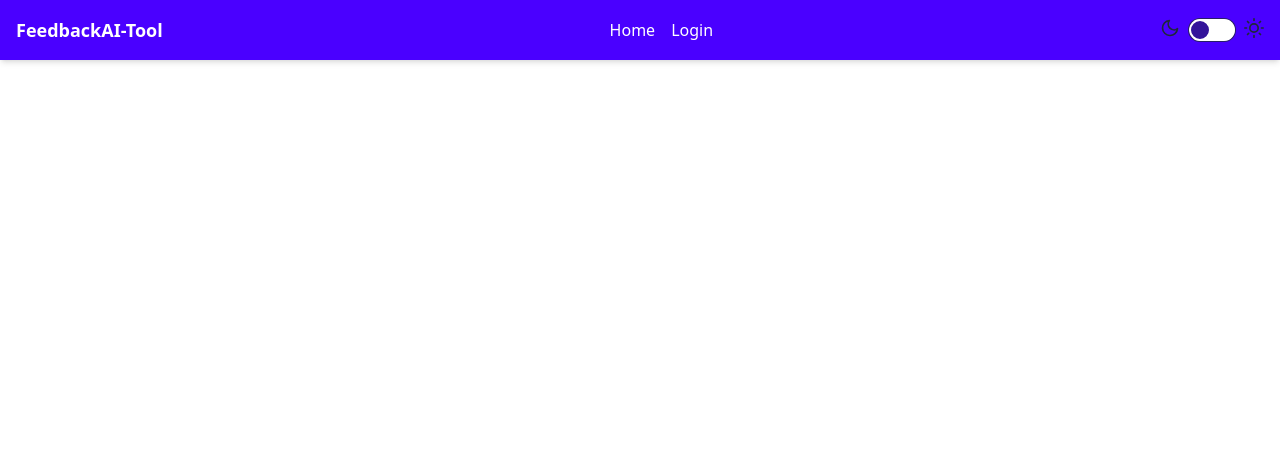
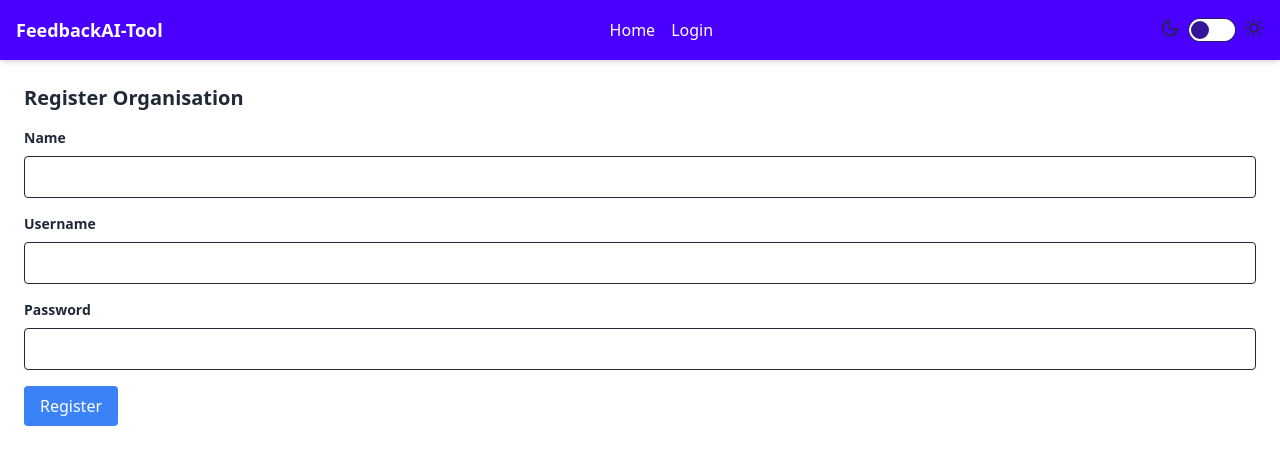
Before and after one commit to afstudeerprojecten/FeedbackAI-Tool, a React (Vite) app: page /FeedbackAI-Tool/registerorg in a window 1280 px wide. Shown: the top 464 px of the page. Built offline with nearby package versions, Linux system fonts and the light colour scheme.

Commit message:
Added organisation creation components + connection to backend to create org

```diff
--- a/package.json
+++ b/package.json
@@ -11,6 +11,7 @@
   },
   "dependencies": {
     "autoprefixer": "^10.4.18",
+    "axios": "^1.6.8",
     "daisyui": "^4.7.3",
     "react": "^18.2.0",
     "react-dom": "^18.2.0",
--- a/src/App.tsx
+++ b/src/App.tsx
@@ -7,6 +7,7 @@ import FormPage from './pages/FormPage';
 import RegisterUserForm from './components/RegisterUserForm';
 import CourseRegistrationPage from './pages/CourseRegistrationPage';
 import LoginPage from './pages/LoginPage';
+import RegisterOrganisationPage from './pages/RegisterOrganisationPage';
 
 const App: React.FC = () => {
   return (
@@ -18,6 +19,7 @@ const App: React.FC = () => {
         <Route path="/assignment" element={<FormPage />} />
         <Route path="/registeruser" element={<RegisterUserForm />} />
         <Route path="/registercourse" element={<CourseRegistrationPage />} />
+        <Route path="/registerorg" element={<RegisterOrganisationPage />} />
         <Route path="/login" element={<LoginPage />} />
         {/* Add more routes as needed */}
       </Routes>
--- a/src/components/Navbar.tsx
+++ b/src/components/Navbar.tsx
@@ -35,6 +35,7 @@ const Navbar: React.FC = () => {
                             <Link to="/chat" className="text-white hover:text-primary-light transition-colors duration-200">Student Submission</Link>
                             <Link to="/assignment" className="text-white hover:text-primary-light transition-colors duration-200">Create Assignment</Link>
                             <Link to="/registeruser" className="text-white hover:text-primary-light transition-colors duration-200">Register User</Link>
+                            <Link to="/registerorg" className="text-white hover:text-primary-light transition-colors duration-200">Register Organisation</Link>
                             <Link to="/registercourse" className="text-white hover:text-primary-light transition-colors duration-200">Register Course</Link>
                         </>
                     )}
--- /dev/null
+++ b/src/components/RegisterOrganisation.tsx
@@ -0,0 +1,95 @@
+import React, { useState } from 'react';
+import { registerOrganisation } from '../services/organisationService';
+
+const RegisterOrganisation: React.FC = () => {
+  const [formData, setFormData] = useState({
+    name: '',
+    username: '',
+    password: '',
+  });
+  const [loading, setLoading] = useState(false);
+  const [error, setError] = useState<string | null>(null);
+  const [success, setSuccess] = useState(false);
+
+  const handleChange = (e: React.ChangeEvent<HTMLInputElement>) => {
+    const { name, value } = e.target;
+    setFormData(prevState => ({ ...prevState, [name]: value }));
+  };
+
+  const handleSubmit = async (e: React.FormEvent<HTMLFormElement>) => {
+    e.preventDefault();
+    setError(null);
+    setLoading(true);
+    try {
+      await registerOrganisation(formData);
+      setSuccess(true);
+    } catch (error: any) {
+      setError(error);
+    } finally {
+      setLoading(false);
+    }
+  };
+
+  return (
+    <div className="p-6">
+      <h2 className="text-xl font-bold mb-4">Register Organisation</h2>
+      {success ? (
+        <div className="bg-green-200 text-green-800 px-4 py-2 mb-4">
+          Organisation registered successfully!
+        </div>
+      ) : (
+        <form onSubmit={handleSubmit}>
+          <div className="mb-4">
+            <label className="block text-sm font-bold mb-2" htmlFor="name">
+              Name
+            </label>
+            <input
+              type="text"
+              id="name"
+              name="name"
+              value={formData.name}
+              onChange={handleChange}
+              className="w-full border rounded px-3 py-2"
+            />
+          </div>
+          <div className="mb-4">
+            <label className="block text-sm font-bold mb-2" htmlFor="username">
+              Username
+            </label>
+            <input
+              type="text"
+              id="username"
+              name="username"
+              value={formData.username}
+              onChange={handleChange}
+              className="w-full border rounded px-3 py-2"
+            />
+          </div>
+          <div className="mb-4">
+            <label className="block text-sm font-bold mb-2" htmlFor="password">
+              Password
+            </label>
+            <input
+              type="password"
+              id="password"
+              name="password"
+              value={formData.password}
+              onChange={handleChange}
+              className="w-full border rounded px-3 py-2"
+            />
+          </div>
+          <button
+            type="submit"
+            className="bg-blue-500 text-white px-4 py-2 rounded hover:bg-blue-600"
+            disabled={loading}
+          >
+            {loading ? 'Registering...' : 'Register'}
+          </button>
+        </form>
+      )}
+      {error && <div className="text-red-600 mt-4">{error}</div>}
+    </div>
+  );
+};
+
+export default RegisterOrganisation;
--- /dev/null
+++ b/src/pages/RegisterOrganisationPage.tsx
@@ -0,0 +1,12 @@
+import React from 'react';
+import RegisterOrganisation from '../components/RegisterOrganisation';
+
+const RegisterOrganisationPage: React.FC = () => {
+  return (
+    <div className="container mx-auto">
+      <RegisterOrganisation />
+    </div>
+  );
+};
+
+export default RegisterOrganisationPage;
--- /dev/null
+++ b/src/services/organisationService.ts
@@ -0,0 +1,19 @@
+import axios from 'axios';
+
+const API_URL = 'http://localhost:8000';  // Change this to your backend URL
+
+export const registerOrganisation = async (organisationData: any) => {
+    try {
+        const config = {
+            method: 'POST',
+            headers: {
+                'Content-Type': 'application/json'
+            },
+            mode: 'cors' // Ensure CORS mode
+        };
+        const response = await axios.post(`${API_URL}/organisation/add`, organisationData, config);
+        return response.data;
+    } catch (error: any) {
+        throw error.response.data.detail || 'An error occurred while registering the organisation';
+    }
+};
```
Also changed, not shown: 1 other file (tests, documents, lock files or other folders).
